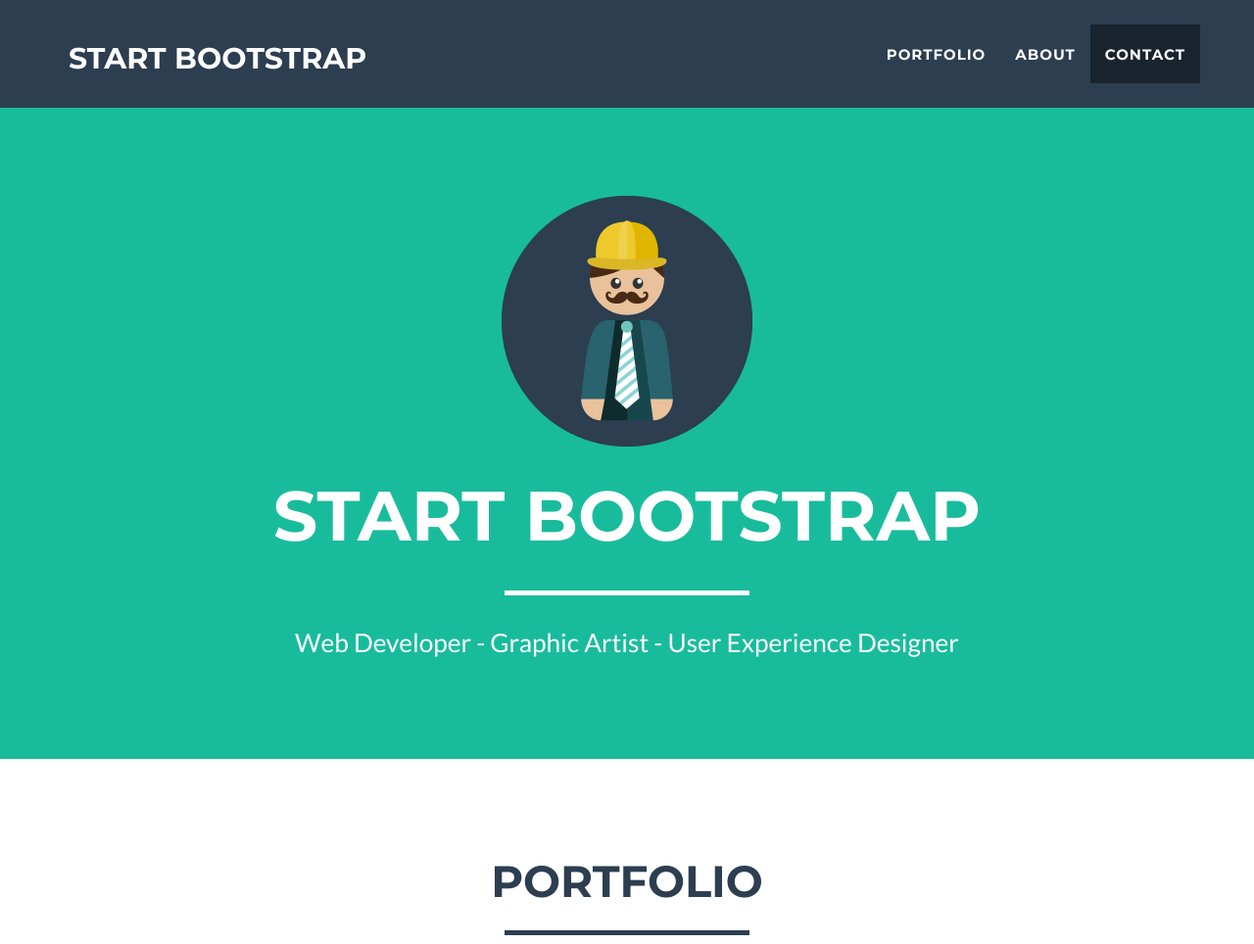
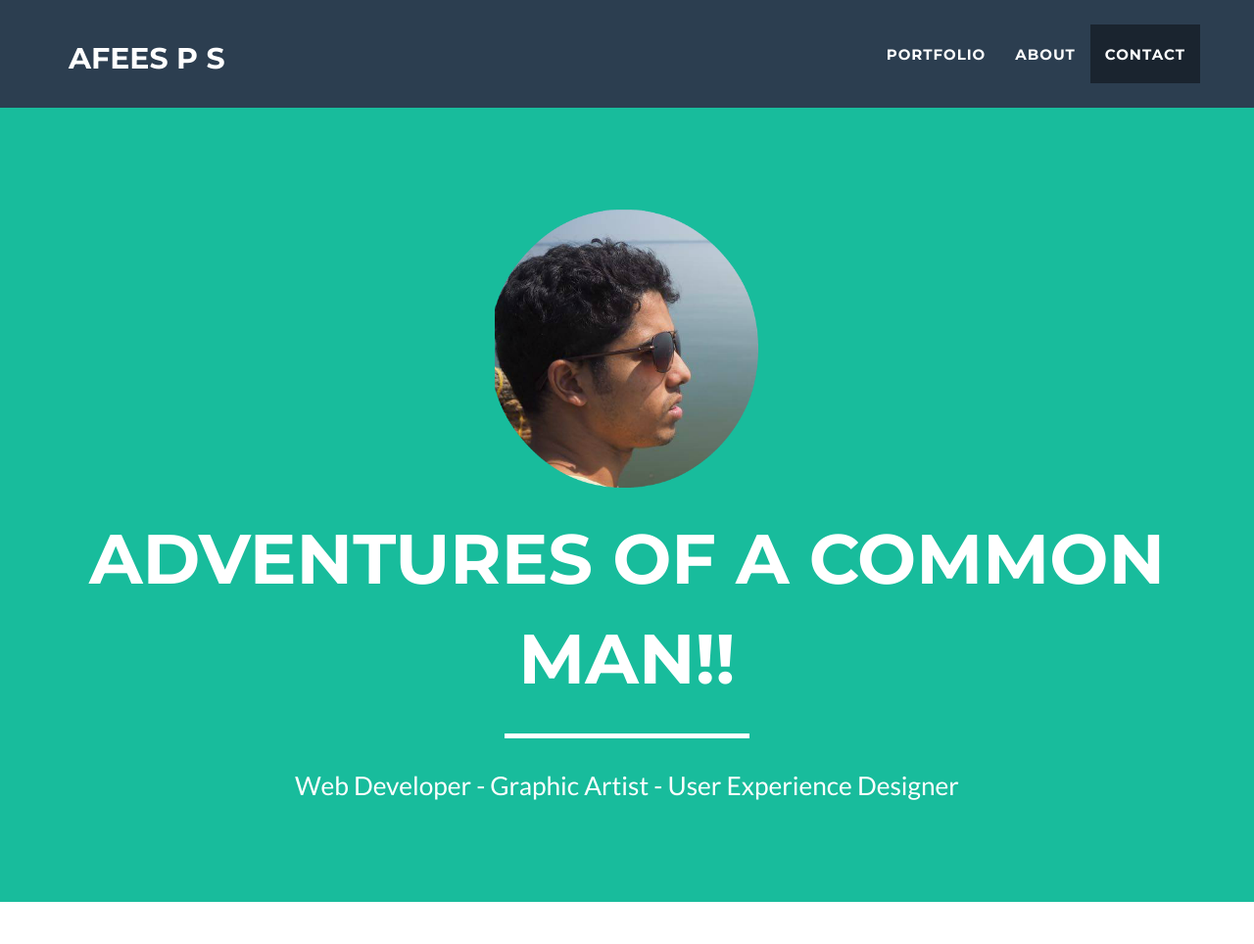
Before and after one commit to afeesps/my-first-blog, a Django app: page / in a window 1280 px wide. Shown: the top 964 px of the page at 98% size. Run offline with Django 3.2, Linux system fonts and the light colour scheme; some libraries are stand-ins or nearby versions.

Commit message:
Added the doc and txt file and the modified the html content

```diff
--- a/blog/templates/blog/index.html
+++ b/blog/templates/blog/index.html
@@ -9,7 +9,7 @@
     <meta name="description" content="">
     <meta name="author" content="">
 
-    <title>Freelancer - Start Bootstrap Theme</title>
+    <title>Welcome - To my world</title>
 
     <!-- Bootstrap Core CSS - Uses Bootswatch Flatly Theme: http://bootswatch.com/flatly/ -->
     <link href="{%static 'css/bootstrap.min.css' %}" rel="stylesheet">
@@ -44,7 +44,7 @@
                     <span class="icon-bar"></span>
                     <span class="icon-bar"></span>
                 </button>
-                <a class="navbar-brand" href="#page-top">Start Bootstrap</a>
+                <a class="navbar-brand" href="#page-top">Afees P S </a>
             </div>
 
             <!-- Collect the nav links, forms, and other content for toggling -->
@@ -74,9 +74,9 @@
         <div class="container">
             <div class="row">
                 <div class="col-lg-12">
-                    <img class="img-responsive" src="{% static 'img/profile.png' %}" alt="">
+                    <img class="img-responsive" src="{% static 'img/profilecircular.png' %}" alt="">
                     <div class="intro-text">
-                        <span class="name">Start Bootstrap</span>
+                        <span class="name">Adventures of a Common man!!</span>
                         <hr class="star-light">
                         <span class="skills">Web Developer - Graphic Artist - User Experience Designer</span>
                     </div>
@@ -246,7 +246,7 @@
                 <div class="row">
                     <div class="footer-col col-md-4">
                         <h3>Location</h3>
-                        <p>3481 Melrose Place<br>Beverly Hills, CA 90210</p>
+                        <p>HouseNo 91B Satellite Township<br>Padamughal, CHN 682030</p>
                     </div>
                     <div class="footer-col col-md-4">
                         <h3>Around the Web</h3>
```
Also changed, not shown: Readme.txt (added), blog/static/img/favicon.png (added), blog/static/img/profilecircular.png (added), 2 other files.
